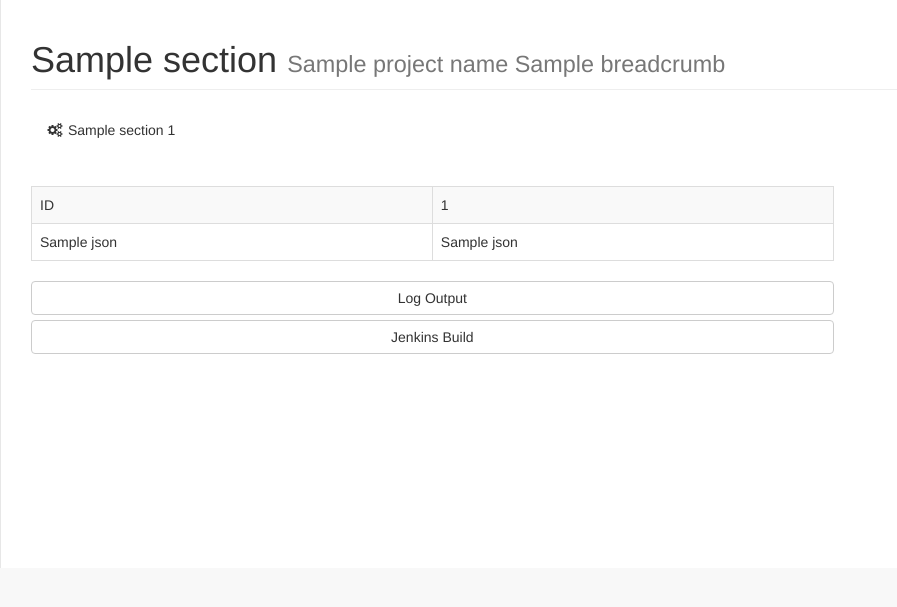
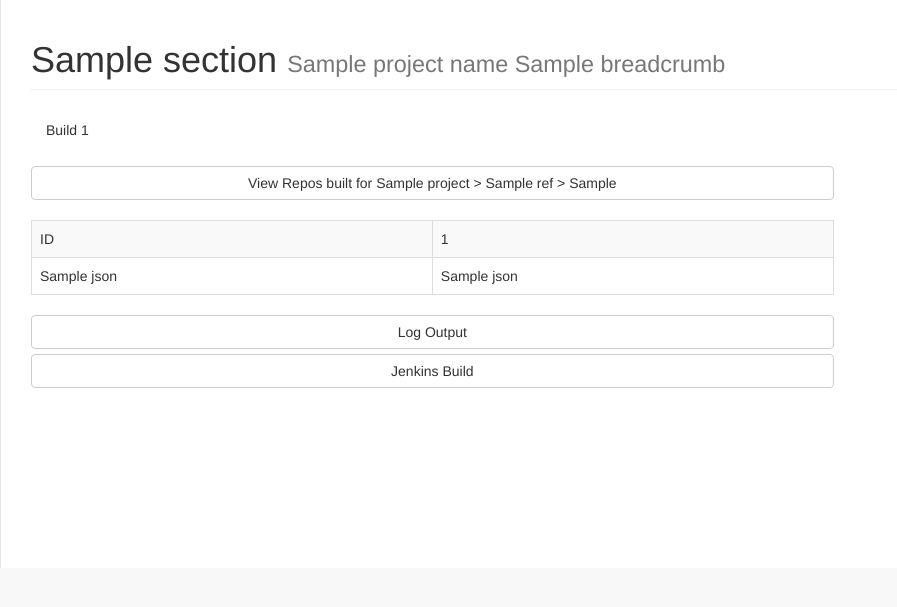
Before and after one commit to ceph/shaman, a Python web app: template shaman/templates/build.html in a window 1280 px wide. Shown: the part 51-658 px from the top of the page, without its empty margins (0-897 px from the left). Run offline with Jinja, Linux system fonts and the light colour scheme; the template is opened without the code that fills it: most values are stand-ins (such as "Sample title", 1, 10 or a date in 2020); some libraries are stand-ins or nearby versions.

Commit message:
ui: give link to repos at the build detail page
Signed-off-by: Andrew Schoen <aschoen@redhat.com>

```diff
--- a/shaman/templates/build.html
+++ b/shaman/templates/build.html
@@ -24,7 +24,14 @@
                     <div class="panel panel-warning">
                     {% endif %}
                         <div class="panel-heading">
-                            <i class="fa fa-gears fa-fw"></i> {{ section }} {{ build.id }}
+                            {% if build.completed or build.status == "ready"%}
+                            <i class="fa fa-check fa-fw"></i>
+                            {% elif build.status == "failed" %}
+                            <i class="fa fa-times-circle fa-fw"></i>
+                            {% elif build.status in ["started", "queued", "building", "requested"] %}
+                            <i class="fa fa-gear fa-fw"></i>
+                            {% endif %}
+                            {% if build.log_url %}Build{%else%}Repo{%endif%} {{ build.id }}
                         </div>
                         <div class="panel-body">
                             <div class="row">
@@ -34,6 +41,8 @@
                             {% if not build.log_url %}
                             <a href="{{ build.url }}" class="btn btn-default btn-block">Repo URL</a>
                             <a href="{{ build.chacra_url }}" class="btn btn-default btn-block">Chacra URL</a>
+                            {% else %}
+                            <a href="/repos/{{build.project.name}}/{{build.ref}}/{{build.sha1}}/" class="btn btn-default btn-block">View Repos built for {{build.project.name}} > {{build.ref}} > {{build.sha1}}</a>
                             {% endif %}
                             <br/>
                             <table class="table table-bordered table-hover table-striped">
```
